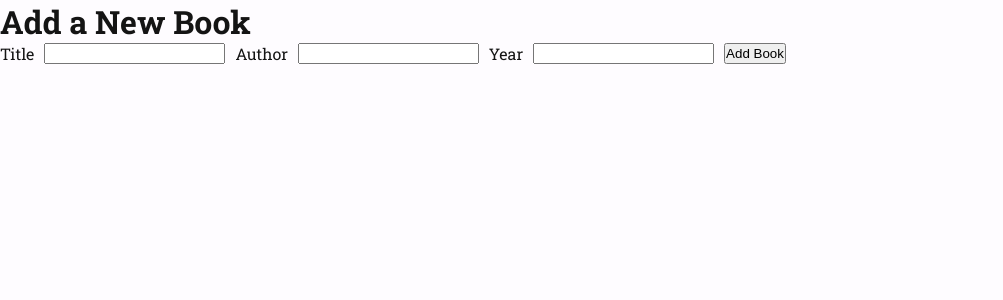
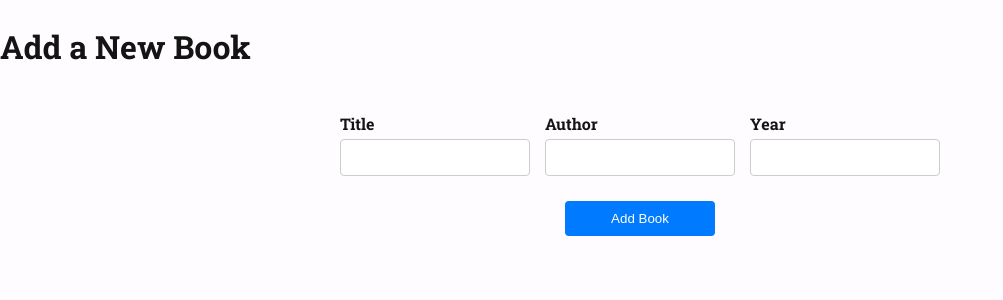
Before and after one commit to Git-Yousuf/Library-Management-System, a Flask app: page /add_book in a window 1280 px wide. Shown: the part 130-430 px from the top of the page, without its empty margins (0-1003 px from the left). Run offline with Flask 3, Linux system fonts and the light colour scheme; some libraries are stand-ins or nearby versions.

Commit message:
Worked on add_book.html

```diff
--- a/static/style.css
+++ b/static/style.css
@@ -116,3 +116,77 @@
 tr:hover {
     background-color: #f1f1f1;
 }
+
+/* */
+
+.add_book_form {
+    display: grid;
+    place-items: center;
+    margin: 20px 0;
+}
+
+.add_book_form_div {
+    display: flex;
+    flex-direction: column;
+    align-items: center;
+    width: 80%;
+    max-width: 600px;
+}
+
+.add_book {
+    display: flex;
+    flex-direction: column;
+    width: 100%;
+    margin-bottom: 15px;
+}
+
+.add_book_col_1,
+.add_book_col_2,
+.add_book_col_3 {
+    margin-bottom: 15px;
+}
+
+.add_book_title {
+    margin-bottom: 5px;
+    font-weight: bold;
+}
+
+.add_book_input {
+    padding: 10px;
+    width: 100%;
+    border: 1px solid #ccc;
+    border-radius: 4px;
+    box-sizing: border-box;
+}
+
+button {
+    padding: 10px 15px;
+    border: none;
+    background-color: #007BFF;
+    color: white;
+    border-radius: 4px;
+    cursor: pointer;
+    width: 100%;
+    max-width: 150px;
+}
+
+button:hover {
+    background-color: #0056b3;
+}
+
+/* Responsive styles */
+@media (min-width: 600px) {
+    .add_book_form_div {
+        flex-direction: row;
+        justify-content: space-between;
+    }
+
+    .add_book {
+        flex: 1;
+        margin-right: 15px;
+    }
+
+    .add_book:last-child {
+        margin-right: 0;
+    }
+}
--- a/templates/add_book.html
+++ b/templates/add_book.html
@@ -1,13 +1,21 @@
 {% extends 'base.html' %}
 {% block content %}
-<h1>Add a New Book</h1>
-<form method="post" action="{{ url_for('add_book') }}">
-    <label for="title">Title</label>
-    <input type="text" id="title" name="title" required>
-    <label for="author">Author</label>
-    <input type="text" id="author" name="author" required>
-    <label for="year">Year</label>
-    <input type="text" id="year" name="year" required>
+<h1 class="books_header">Add a New Book</h1>
+<form class="add_book_form" method="post" action="{{ url_for('add_book') }}">
+    <div class="add_book_form_div">
+        <div class="add_book add_book_col_1">
+            <label class="add_book_title" for="title">Title</label>
+            <input class="add_book_input" type="text" id="title" name="title" required>
+        </div>
+        <div class="add_book add_book_col_2">
+            <label class="add_book_title" for="author">Author</label>
+            <input class="add_book_input" type="text" id="author" name="author" required>
+        </div>
+        <div class="add_book add_book_col_3">
+            <label class="add_book_title" for="year">Year</label>
+            <input class="add_book_input" type="text" id="year" name="year" required>
+        </div>
+    </div>
     <button type="submit">Add Book</button>
 </form>
 {% endblock %}
```
